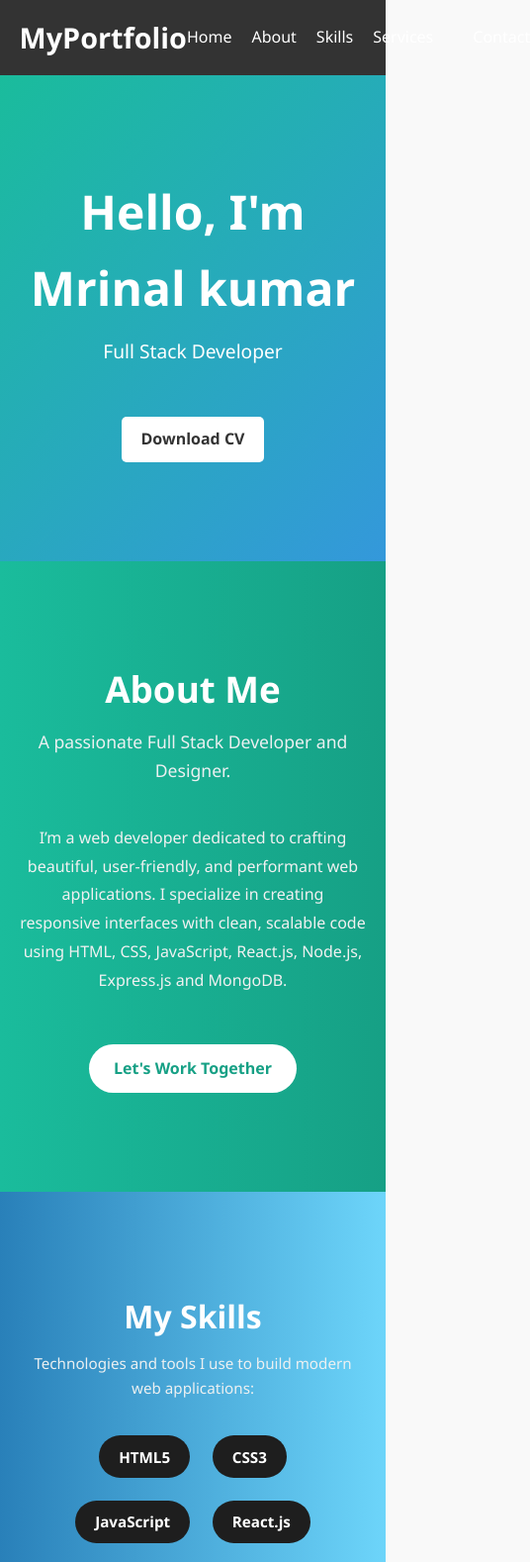
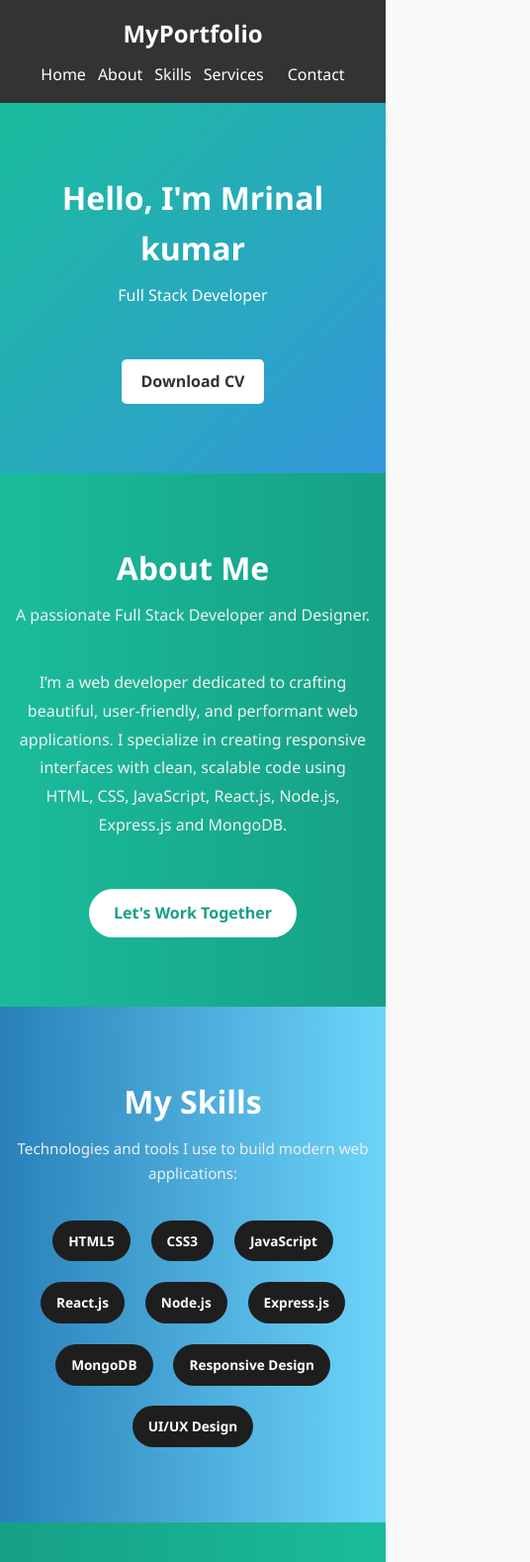
Before and after one commit to mrinalkumar2002/portfolio, a plain HTML site: page index.html in a window 390 px wide. Shown: the top 1578 px of the page at 99% size, 536 px wide, since content can reach past the window. Drawn offline with Linux system fonts and the light colour scheme.

Commit message:
Update indrex.css

```diff
--- a/indrex.css
+++ b/indrex.css
@@ -516,3 +516,100 @@ footer {
     box-shadow: 0 0 16px rgba(77, 166, 255, 0.8);
   }
 }
+/* ===============================
+   SMALL DEVICES (PHONES)
+   max-width: 480px
+================================ */
+@media (max-width: 480px) {
+
+  /* Navbar */
+  .navbar {
+    flex-direction: column;
+    gap: 10px;
+  }
+
+  .nav-links {
+    flex-wrap: wrap;
+    justify-content: center;
+    gap: 12px;
+  }
+
+  .logo {
+    font-size: 1.5rem;
+  }
+
+  /* Hero Section */
+  #home {
+    padding: 70px 15px;
+  }
+
+  #home h1 {
+    font-size: 2rem;
+  }
+
+  #home p {
+    font-size: 1rem;
+  }
+
+  /* About Section */
+  .about-hero {
+    padding: 70px 15px;
+  }
+
+  .about-hero h2 {
+    font-size: 2rem;
+  }
+
+  .about-subtitle {
+    font-size: 1rem;
+  }
+
+  /* Skills Section */
+  .skills-hero {
+    padding: 70px 15px;
+  }
+
+  .skills-hero h2 {
+    font-size: 2rem;
+  }
+
+  .skills-tags {
+    gap: 10px;
+  }
+
+  .skill-tag {
+    font-size: 0.85rem;
+    padding: 8px 14px;
+  }
+
+  /* Services Section */
+  .service-hero {
+    padding: 70px 15px;
+  }
+
+  .service-hero h2 {
+    font-size: 2rem;
+  }
+
+  .services-grid {
+    grid-template-columns: 1fr;
+  }
+
+  /* Contact Section */
+  .contact-enhanced {
+    padding: 70px 15px;
+  }
+
+  .contact-enhanced h2 {
+    font-size: 2rem;
+  }
+
+  .contact-form {
+    gap: 15px;
+  }
+
+  /* Footer */
+  footer {
+    font-size: 0.8rem;
+  }
+}
```
